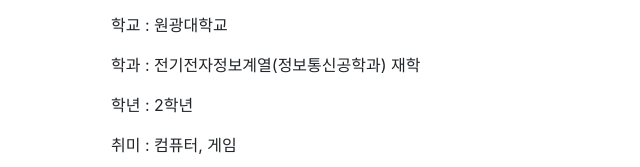
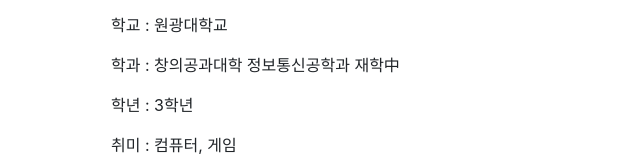
Before and after one commit to seojaehoon2563/seojaehoon2563.github.io, a website with bundled scripts: page index.html in a window 1280 px wide. Shown: the part 1378-1545 px from the top of the page, 209-849 px from the left. Built offline with nearby package versions, Linux system fonts and the light colour scheme; a web font is replaced by a local one.

Commit message:
Update index.html

```diff
--- a/index.html
+++ b/index.html
@@ -124,8 +124,8 @@
         <img width=200px, height=100px src="/img/kakao_11.jpg" alt="profile" class="img-thumbnail">
         <p>이름 : 서재훈</p>
         <p>학교 : 원광대학교</p>
-        <p>학과 : 전기전자정보계열(정보통신공학과) 재학</p>
-        <p>학년 : 2학년</p>
+        <p>학과 : 창의공과대학 정보통신공학과 재학中</p>
+        <p>학년 : 3학년</p>
         <p>취미 : 컴퓨터, 게임</p>
         <p>자격증 : 코딩활용능력평가 자격증 (Scratch) 2급 </p>
         <p>소속 동아리 : 원광대학교 멋쟁이 사자처럼 6기 수료, 원광대학교 멋쟁이 사자처럼 7기</p>
```
